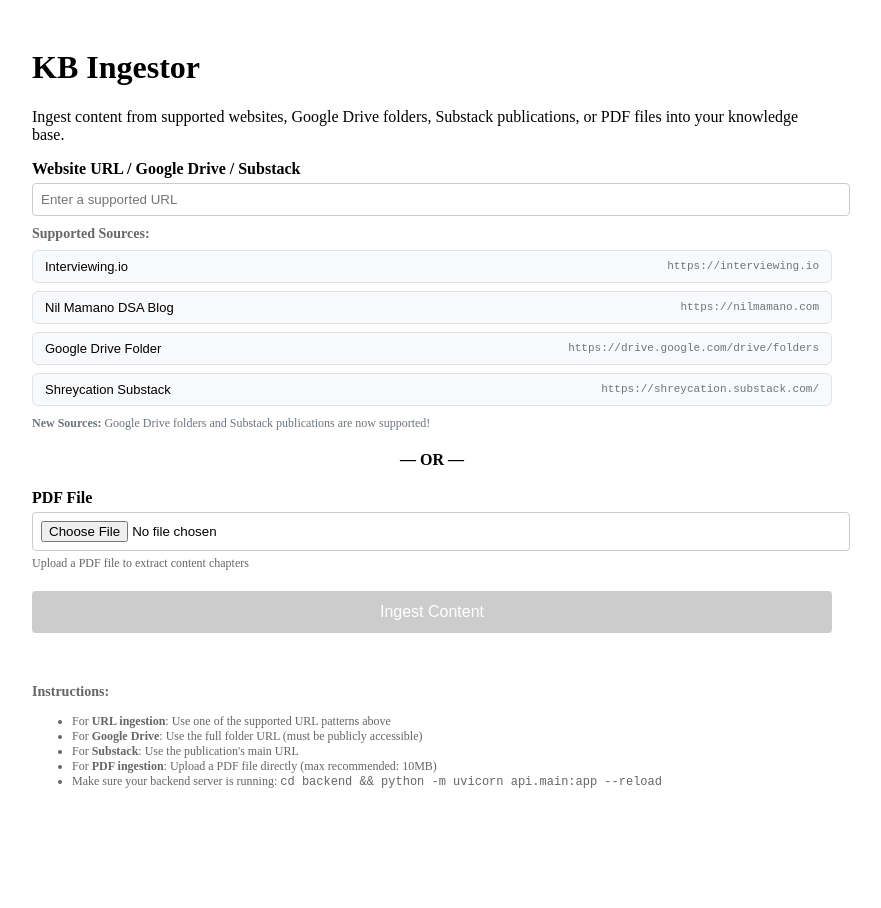
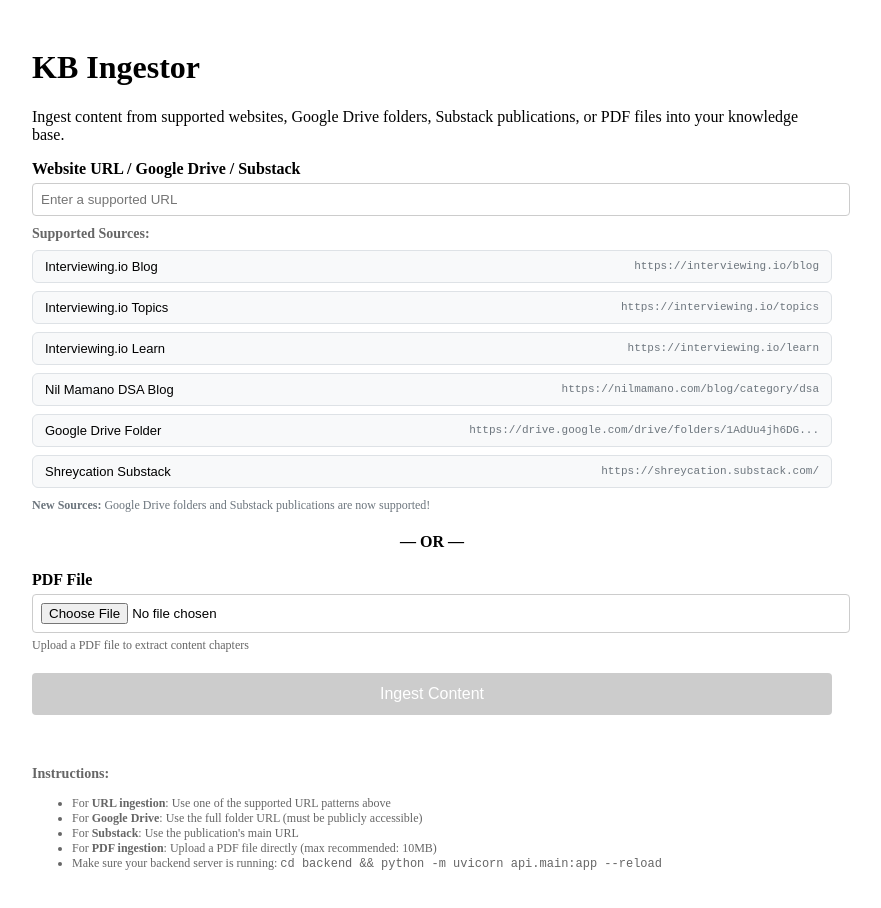
Before and after one commit to huyisme-005/aline-kb-ingestor, a Next.js app in the folder frontend/: page / in a window 1280 px wide. Shown: the top 908 px of the page, without its empty margins (208-1089 px from the left). Before the commit the page ends 829 px from the top, so only its background shows below. Built offline with nearby package versions, Linux system fonts and the light colour scheme; no server answers.

Commit message:
Changes restored

```diff
--- a/frontend/src/components/IngestForm.tsx
+++ b/frontend/src/components/IngestForm.tsx
@@ -25,9 +25,11 @@
    * Supported URL patterns for easy reference
    */
   const supportedUrls = [
-    "https://interviewing.io",
-    "https://nilmamano.com",
-    "https://drive.google.com/drive/folders",
+    "https://interviewing.io/blog",
+    "https://interviewing.io/topics",
+    "https://interviewing.io/learn",
+    "https://nilmamano.com/blog/category/dsa",
+    "https://drive.google.com/drive/folders/1AdUu4jh6DGwmCxfgnDQEMWWyo6_whPHJ",
     "https://shreycation.substack.com/"
   ];
 
@@ -123,7 +125,9 @@
    * Get display name for URL
    */
   const getUrlDisplayName = (url: string) => {
-    if (url.includes('interviewing.io')) return 'Interviewing.io';
+    if (url.includes('interviewing.io/blog')) return 'Interviewing.io Blog';
+    if (url.includes('interviewing.io/topics')) return 'Interviewing.io Topics';
+    if (url.includes('interviewing.io/learn')) return 'Interviewing.io Learn';
     if (url.includes('nilmamano.com')) return 'Nil Mamano DSA Blog';
     if (url.includes('drive.google.com')) return 'Google Drive Folder';
     if (url.includes('shreycation.substack.com')) return 'Shreycation Substack';
--- a/frontend/src/lib/api.ts
+++ b/frontend/src/lib/api.ts
@@ -48,8 +48,10 @@
   }
 
   const supportedPatterns = [
-    'interviewing.io',
-    'nilmamano.com',
+    'interviewing.io/blog',
+    'interviewing.io/topics',
+    'interviewing.io/learn',
+    'nilmamano.com/blog/category/dsa',
     'drive.google.com/drive/folders',
     '.substack.com' // Updated to match any Substack publication
   ];
```
